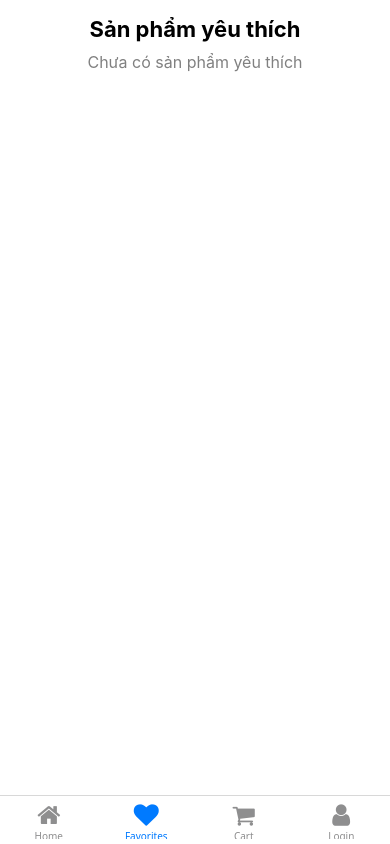
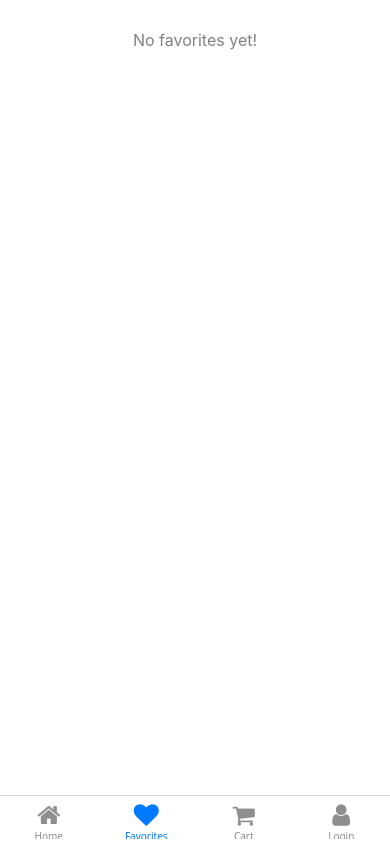
Before and after one commit to VoHy/SkinCareApp, a React Native app: screen /Favorites in a window 390 px wide. Built offline with nearby package versions, Linux system fonts and the light colour scheme.

Commit message:
detai-screen

```diff
--- a/screens/FavoriteScreen.js
+++ b/screens/FavoriteScreen.js
@@ -1,71 +1,66 @@
-import React, { useState, useEffect } from 'react';
-import { View, Text, FlatList, TouchableOpacity, Image, StyleSheet } from 'react-native';
-import AsyncStorage from '@react-native-async-storage/async-storage';
-import Icon from 'react-native-vector-icons/FontAwesome';
-import { useIsFocused } from '@react-navigation/native';
+import React, { useState, useCallback } from "react";
+import { View, Text, FlatList, TouchableOpacity, Image, StyleSheet } from "react-native";
+import AsyncStorage from "@react-native-async-storage/async-storage";
+import Icon from "react-native-vector-icons/FontAwesome";
+import { useFocusEffect } from "@react-navigation/native";
 
 export default function FavoriteScreen() {
     const [favorites, setFavorites] = useState([]);
-    const isFocused = useIsFocused(); // Kiểm tra màn hình có đang được hiển thị
 
-    // Load danh sách sản phẩm yêu thích khi màn hình được focus
-    useEffect(() => {
-        if (isFocused) {
-            loadFavorites();
-        }
-    }, [isFocused]);
-
+    // Load favorites khi màn hình được focus
+    useFocusEffect(
+        useCallback(() => {
             const loadFavorites = async () => {
                 try {
-            const storedFavorites = await AsyncStorage.getItem('favorites');
-            const parsedFavorites = storedFavorites ? JSON.parse(storedFavorites) : [];
-            setFavorites(Array.isArray(parsedFavorites) ? parsedFavorites : []);
+                    const storedFavorites = await AsyncStorage.getItem("favorites");
+                    setFavorites(storedFavorites ? JSON.parse(storedFavorites) : []);
                 } catch (error) {
-            console.error('Error loading favorites:', error);
-            setFavorites([]);
+                    console.error("Error loading favorites:", error);
                 }
             };
+            loadFavorites();
+        }, [])
+    );
 
-    const removeFavorite = async (id) => {
-        const updatedFavorites = favorites.filter(item => item.id !== id);
-        setFavorites(updatedFavorites);
-        await AsyncStorage.setItem('favorites', JSON.stringify(updatedFavorites));
+    // Toggle Favorite (Xóa khỏi danh sách yêu thích)
+    const toggleFavorite = async (item) => {
+        setFavorites((prevFavorites) => {
+            let updatedFavorites = prevFavorites.filter((fav) => fav.id !== item.id);
+            AsyncStorage.setItem("favorites", JSON.stringify(updatedFavorites));
+            return updatedFavorites;
+        });
     };
 
     return (
         <View style={styles.container}>
-            <Text style={styles.title}>Sản phẩm yêu thích</Text>
-            {favorites.length === 0 ? (
-                <Text style={styles.emptyText}>Chưa có sản phẩm yêu thích</Text>
-            ) : (
             <FlatList
                 data={favorites}
-                    keyExtractor={(item) => String(item.id)}
+                keyExtractor={(item) => (item.id ? item.id.toString() : Math.random().toString())}
                 renderItem={({ item }) => (
                     <View style={styles.itemContainer}>
-                            <Image source={{ uri: item.image }} style={styles.image} />
-                            <View style={styles.info}>
+                        <Image source={item.image} style={styles.image} />
+                        <View style={styles.textContainer}>
                             <Text style={styles.name}>{item.name}</Text>
-                                <Text style={styles.price}>{item.price}đ</Text>
+                            <Text style={styles.price}>{item.price}$</Text>
                         </View>
-                            <TouchableOpacity onPress={() => removeFavorite(item.id)}>
-                                <Icon name="trash" size={24} color="red" />
+                        <TouchableOpacity onPress={() => toggleFavorite(item)} style={styles.favoriteButton}>
+                            <Icon name="heart" size={24} color="red" />
                         </TouchableOpacity>
                     </View>
                 )}
+                ListEmptyComponent={<Text style={styles.emptyText}>No favorites yet!</Text>}
             />
-            )}
         </View>
     );
 }
 
 const styles = StyleSheet.create({
-    container: { flex: 1, backgroundColor: '#fff', padding: 16 },
-    title: { fontSize: 22, fontWeight: 'bold', marginBottom: 10, textAlign: 'center' },
-    emptyText: { textAlign: 'center', fontSize: 16, color: 'gray' },
-    itemContainer: { flexDirection: 'row', alignItems: 'center', padding: 10, borderBottomWidth: 1, borderColor: '#ddd' },
-    image: { width: 50, height: 50, borderRadius: 10, marginRight: 10 },
-    info: { flex: 1 },
-    name: { fontSize: 16, fontWeight: 'bold' },
-    price: { fontSize: 14, color: 'gray' },
+    container: { flex: 1, backgroundColor: "#fff", padding: 10 },
+    itemContainer: { flexDirection: "row", alignItems: "center", backgroundColor: "#f9f9f9", borderRadius: 10, padding: 10, marginVertical: 5 },
+    textContainer: { flex: 1, marginLeft: 10 },
+    image: { width: 80, height: 80, borderRadius: 10 },
+    name: { fontSize: 16, fontWeight: "bold" },
+    price: { fontSize: 14, color: "gray" },
+    favoriteButton: { padding: 5 },
+    emptyText: { textAlign: "center", marginTop: 20, fontSize: 16, color: "gray" },
 });
--- a/screens/HomeScreen.js
+++ b/screens/HomeScreen.js
@@ -1,53 +1,49 @@
-import React, { useState, useEffect } from "react";
+import React, { useState, useEffect, useCallback } from "react";
 import { View, FlatList, StyleSheet } from "react-native";
 import AsyncStorage from "@react-native-async-storage/async-storage";
+import { useFocusEffect } from "@react-navigation/native";
 import Header from "../components/Header";
 import ProductItem from "../components/ProductItem";
 import FakeData from "../utils/FakeData";
 
 export default function HomeScreen({ navigation }) {
-    const [products, setProducts] = useState(FakeData);
-    const [favorites, setFavorites] = useState([]); // Đảm bảo favorites là mảng
+    const [favorites, setFavorites] = useState([]);
     const [searchQuery, setSearchQuery] = useState("");
     const [filteredData, setFilteredData] = useState(FakeData);
 
-    // Load danh sách yêu thích từ AsyncStorage khi mở ứng dụng
-    useEffect(() => {
+    // Load favorites khi màn hình được focus
+    useFocusEffect(
+        useCallback(() => {
             const loadFavorites = async () => {
                 try {
                     const storedFavorites = await AsyncStorage.getItem("favorites");
-                if (storedFavorites) {
-                    setFavorites(JSON.parse(storedFavorites));
-                }
+                    setFavorites(storedFavorites ? JSON.parse(storedFavorites) : []);
                 } catch (error) {
                     console.error("Error loading favorites:", error);
                 }
             };
             loadFavorites();
-    }, []);
+        }, [])
+    );
 
-    // Lưu danh sách yêu thích vào AsyncStorage khi thay đổi
-    useEffect(() => {
-        AsyncStorage.setItem("favorites", JSON.stringify(favorites));
-    }, [favorites]);
+    // Toggle Favorite
+    const toggleFavorite = async (item) => {
+        setFavorites((prevFavorites) => {
+            let updatedFavorites;
+            if (prevFavorites.some((fav) => fav.id === item.id)) {
+                updatedFavorites = prevFavorites.filter((fav) => fav.id !== item.id);
+            } else {
+                updatedFavorites = [...prevFavorites, item];
+            }
+
+            AsyncStorage.setItem("favorites", JSON.stringify(updatedFavorites));
+            return updatedFavorites;
+        });
+    };
 
     // Xử lý khi nhấn vào sản phẩm
     const handleProductPress = (item) => {
         navigation.navigate("DetailsScreen", { item });
-    };
-
-    // Xử lý yêu thích sản phẩm
-    const handleFavorite = (item) => {
-        setFavorites((prevFavorites) => {
-            if (!Array.isArray(prevFavorites)) return []; // Đảm bảo prevFavorites là mảng hợp lệ
-
-            const isFav = prevFavorites.find((fav) => fav.id === item.id);
-            if (isFav) {
-                return prevFavorites.filter((fav) => fav.id !== item.id); // Xóa nếu đã tồn tại
-            } else {
-                return [...prevFavorites, item]; // Thêm nếu chưa có
-            }
-        });
     };
 
     // Xử lý tìm kiếm
@@ -69,12 +65,12 @@ export default function HomeScreen({ navigation }) {
 
             <FlatList
                 data={filteredData}
-                keyExtractor={(item) => item.id.toString()}
+                keyExtractor={(item) => (item.id ? item.id.toString() : Math.random().toString())}
                 renderItem={({ item }) => (
                     <ProductItem
                         item={item}
                         onPress={handleProductPress}
-                        onFavorite={() => handleFavorite(item)}
+                        onFavorite={() => toggleFavorite(item)}
                         isFavorite={favorites.some((fav) => fav.id === item.id)}
                     />
                 )}
```
Lines whose indentation alone changed are shown as unchanged.
